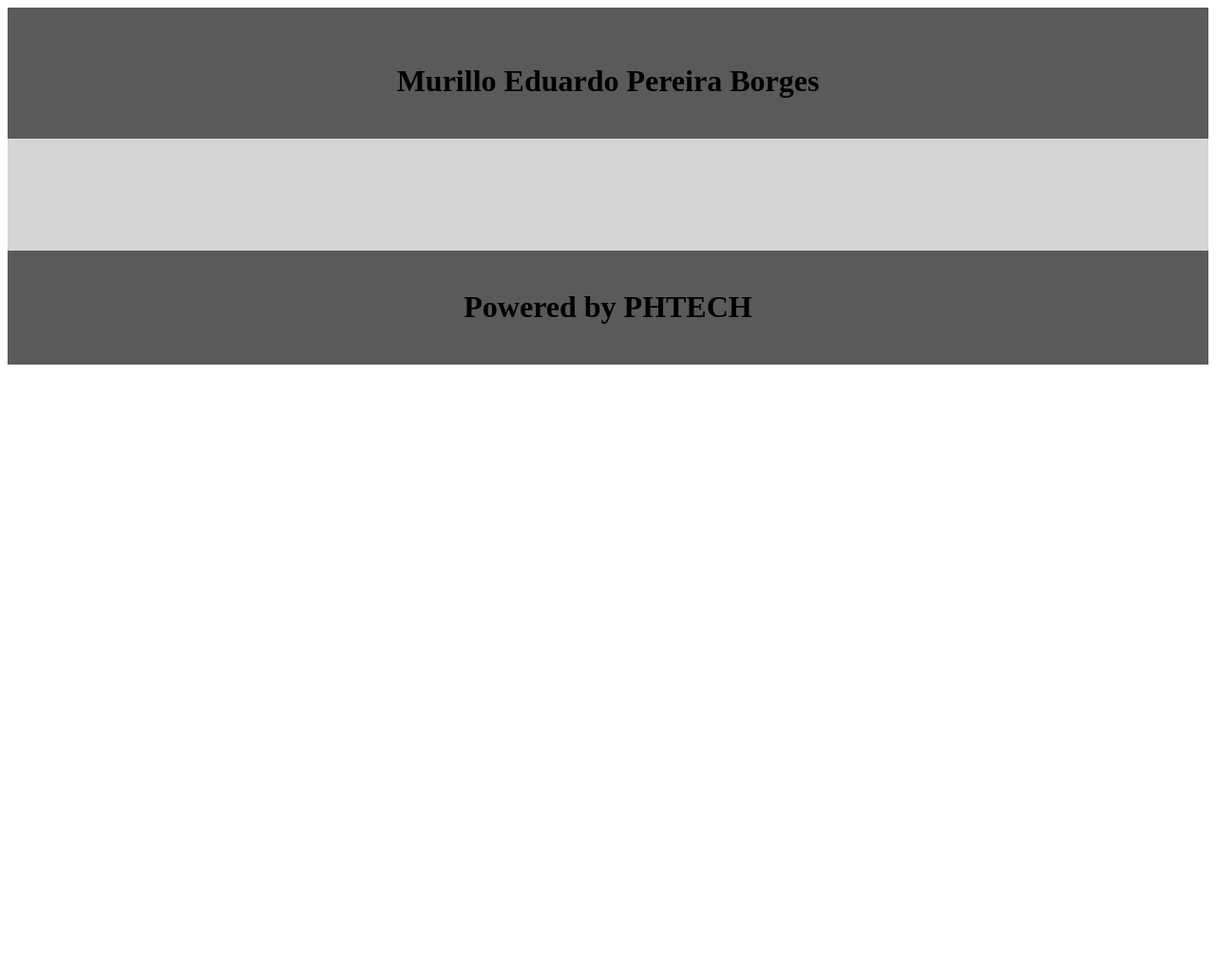
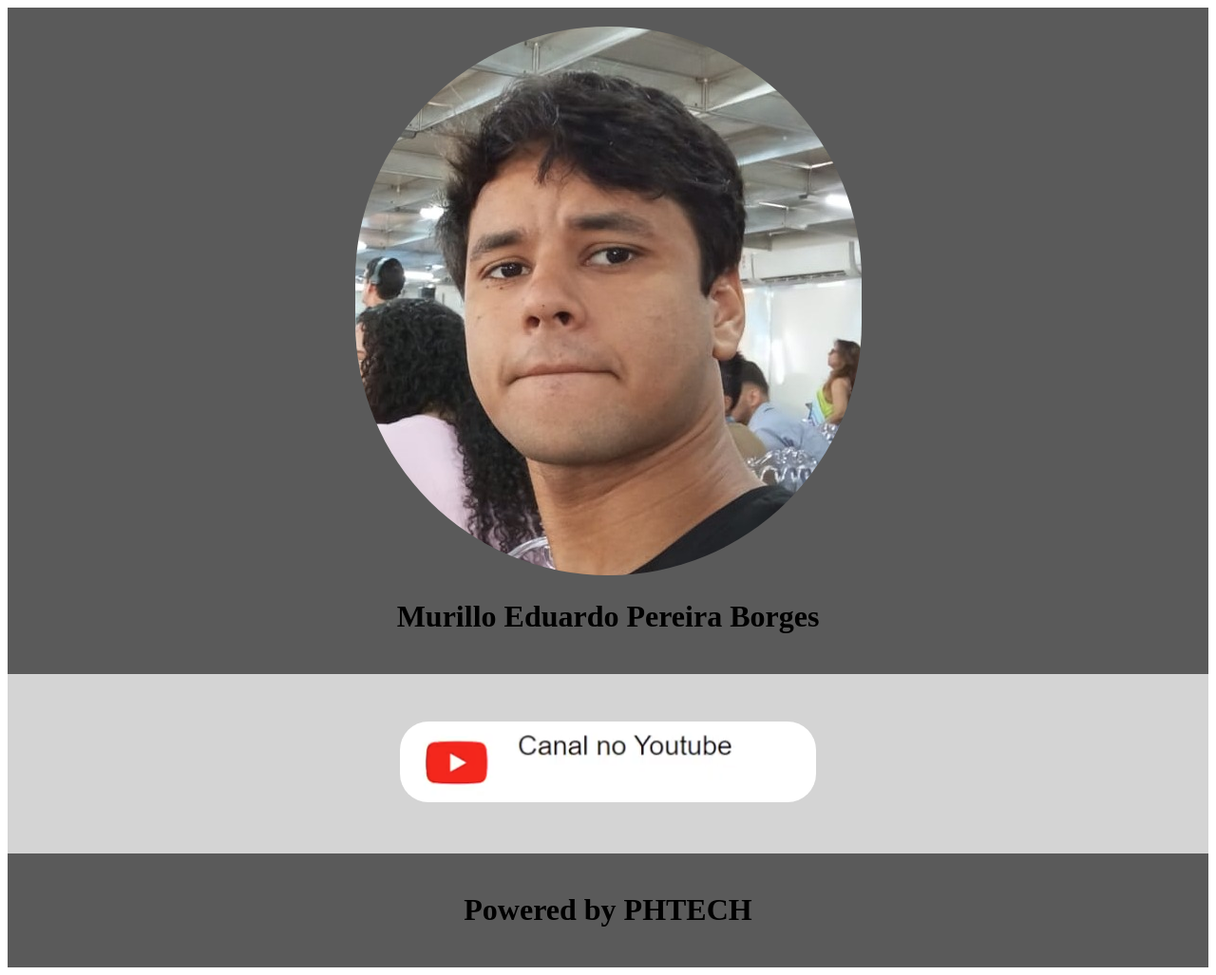
Before and after one commit to MurilloEduardo323/Portifolio, a plain HTML site: page index.html in a window 1280 px wide. Shown: the whole page at 95% size. Before the commit the page ends 800 px from the top, so only its background shows below. Drawn offline with Linux system fonts and the light colour scheme; files that its build step writes are made by us from their sources.

Commit message:
Update index.html

```diff
--- a/index.html
+++ b/index.html
@@ -4,19 +4,19 @@
     <meta charset="UTF-8">
     <meta name="viewport" content="width=device-width, initial-scale=1.0">
     <title>Document</title>
-    <link rel="stylesheet" href="css/style.css">
+    <link rel="stylesheet" href="style.css">
 </head>
 <body>
     <header>
         <center>
-        <img src="img/WhatsApp Image 2025-10-27 at 19.55.24.jpeg" alt="" class="Murillo">
+        <img src="WhatsApp Image 2025-10-27 at 19.55.24.jpeg" alt="" class="Murillo">
         <h1 class="nome">Murillo Eduardo Pereira Borges</h1>
         </center>
     </header>
 
     <section class="container_um">
         <center>
-        <a href=""><img src="img/Captura de tela 2025-10-27 201104.png" alt="" class="youtube"></a>
+        <a href=""><img src="Captura de tela 2025-10-27 201104.png" alt="" class="youtube"></a>
         </center>
     </section>
 
@@ -27,4 +27,5 @@
     </footer>
 
 </body>
+
 </html>
```
